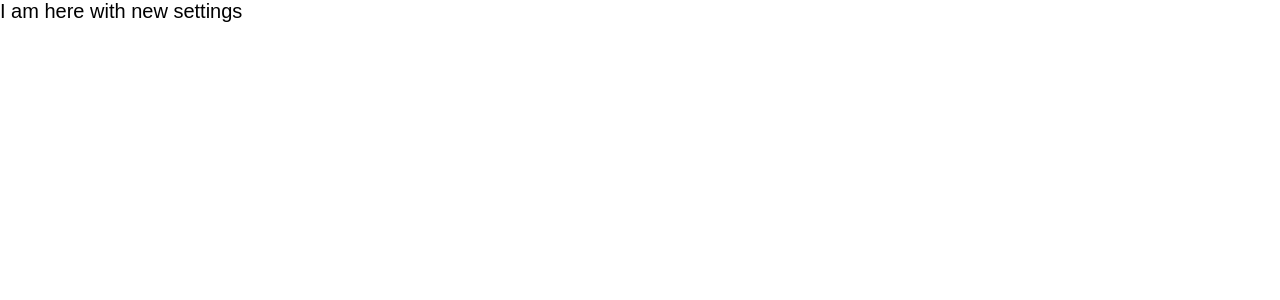
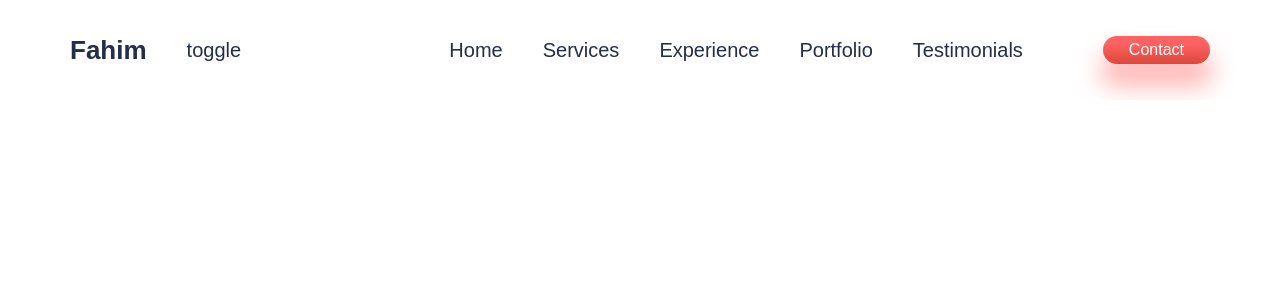
Before and after one commit to ahm-fahim/01_portfolio_with_react, a React (Create React App) app: page / in a window 1280 px wide. Shown: the top 300 px of the page. Built offline with nearby package versions, Linux system fonts and the light colour scheme.

Commit message:
navber completed

```diff
--- a/src/App.css
+++ b/src/App.css
@@ -15,3 +15,19 @@
     overflow: hidden;
     color: var(--black);
 }
+.button {
+    border-radius: 34px;
+    border: none;
+    color: white;
+    font-size: 16px;
+    padding: 5px 26px;
+    background: linear-gradient(180deg, #ff6263 26.71%, #de4839 99.36%);
+    box-shadow: 0 20px 24px 3px #ff626273;
+    transition: 1s;
+}
+.button:hover {
+    background: white;
+    cursor: pointer;
+    color: var(--rose);
+    border: 1px solid var(--rose);
+}
--- a/src/App.js
+++ b/src/App.js
@@ -1,8 +1,10 @@
+import "./App.css"
+import Navber from "./components/Navber/Navber";
 
 function App() {
   return (
-    <div>
-      I am here with new settings
+    <div className="App">
+      <Navber></Navber>
     </div>
   );
 }
--- /dev/null
+++ b/src/components/Navber/Navber.css
@@ -0,0 +1,38 @@
+.nav-wrapper {
+    height: 10vh;
+    display: flex;
+    justify-content: space-between;
+}
+.nav-left {
+    flex: 1;
+    align-items: center;
+    display: flex;
+    gap: 2rem;
+}
+.nav-name {
+    font-size: 1.3rem;
+    font-weight: bold;
+}
+.nav-right {
+    display: flex;
+    flex: 1;
+    align-items: center;
+    justify-content: center;
+    font-weight: 400;
+}
+.nav-list {
+    flex: 10;
+}
+.nav-list > ul {
+    display: flex;
+    gap: 2rem;
+    margin-right: 4rem;
+    list-style: none;
+}
+.nav-list > ul > li:hover {
+    cursor: pointer;
+    color: var(--rose);
+}
+.nav-button {
+    flex: 2;
+}
--- /dev/null
+++ b/src/components/Navber/Navber.jsx
@@ -0,0 +1,29 @@
+import React from 'react';
+import "./Navber.css"
+
+const Navber = () => {
+    return (
+        <div>
+            <div className="nav-wrapper">
+                <div className="nav-left">
+                    <div className="nav-name">Fahim</div>
+                    <span>toggle</span>
+                </div>
+                <div className="nav-right">
+                    <div className="nav-list">
+                        <ul>
+                            <li>Home</li>
+                            <li>Services</li>
+                            <li>Experience</li>
+                            <li>Portfolio</li>
+                            <li>Testimonials</li>
+                        </ul>
+                    </div>
+                    <button className="button nav-button">Contact</button>
+                </div>
+            </div>
+        </div>
+    );
+};
+
+export default Navber;
```
